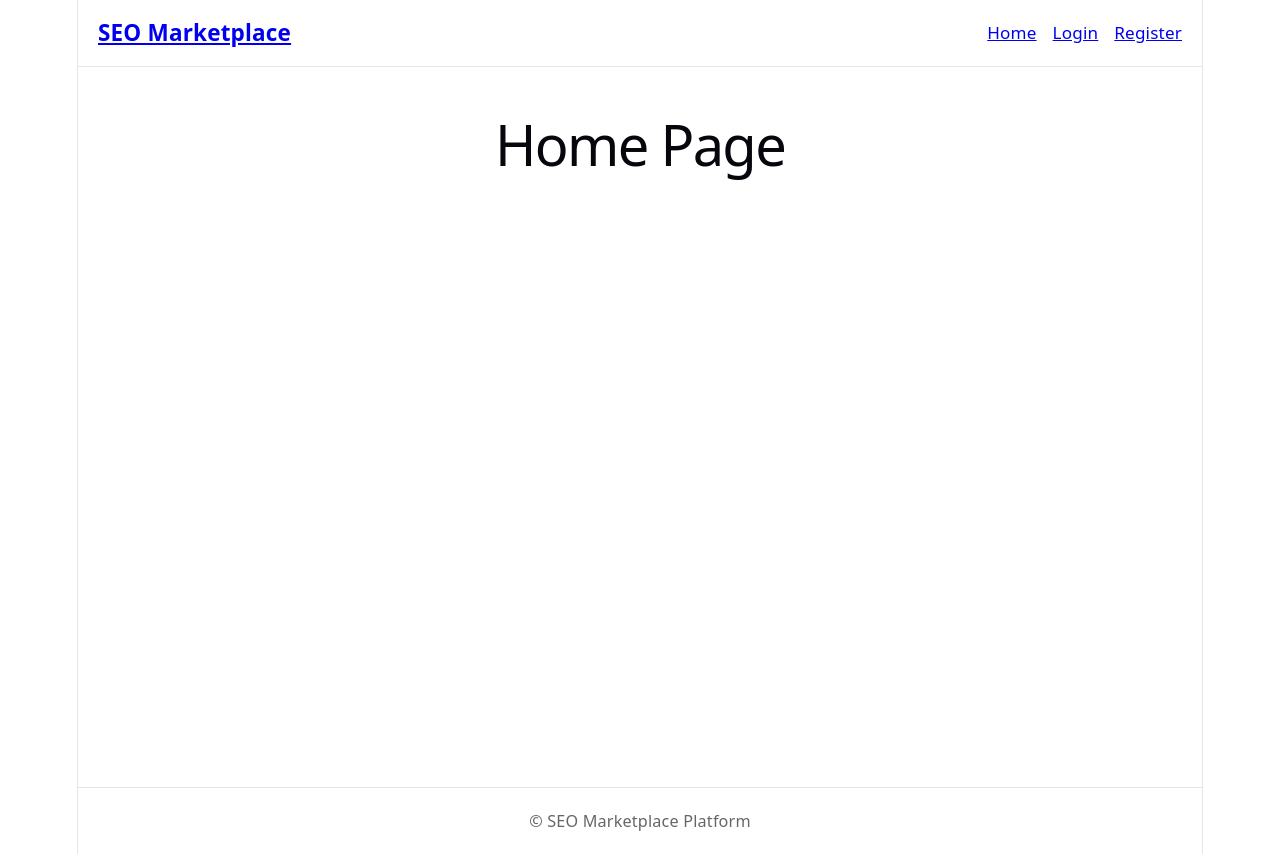
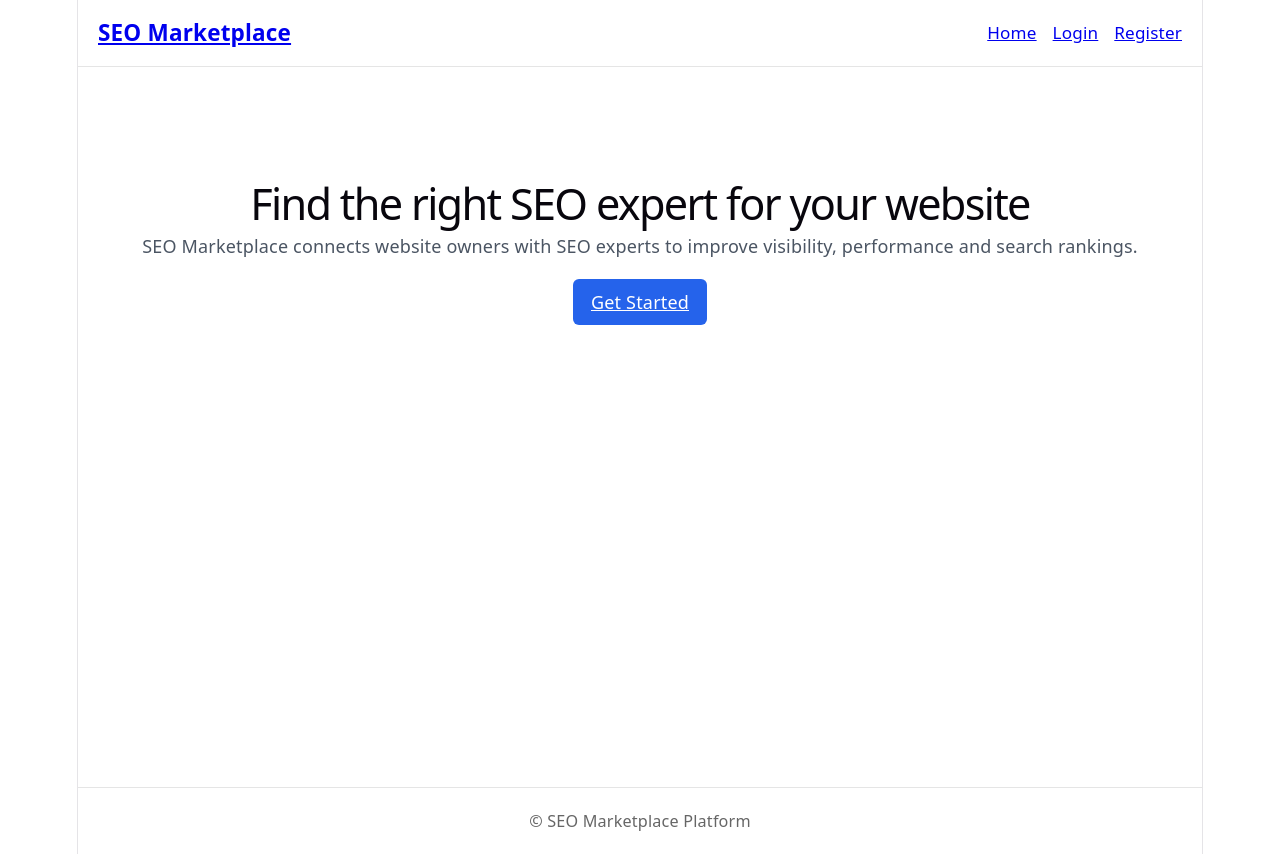
Before and after one commit to levanBatmanishvili/seo-marketplace-platform, a React app in the folder frontend/: page / in a window 1280 px wide. Built offline with nearby package versions, Linux system fonts and the light colour scheme; the HTML template or start-up script is replaced by a standard one.

Commit message:
feat: create homepage hero section

```diff
--- a/frontend/src/pages/HomePage.jsx
+++ b/frontend/src/pages/HomePage.jsx
@@ -1,3 +1,20 @@
+import "../styles/home.css";
+
 export default function HomePage() {
-    return <h1>Home Page</h1>;
-  }
+  return (
+    <section className="home-hero">
+      <h1 className="home-hero__title">
+        Find the right SEO expert for your website
+      </h1>
+
+      <p className="home-hero__text">
+        SEO Marketplace connects website owners with SEO experts to improve
+        visibility, performance and search rankings.
+      </p>
+
+      <a href="/register" className="home-hero__button">
+        Get Started
+      </a>
+    </section>
+  );
+}
--- /dev/null
+++ b/frontend/src/styles/home.css
@@ -0,0 +1,36 @@
+.home-hero {
+    padding: 40px 0;
+  }
+
+  .home-hero__title {
+    font-size: 1.8rem;
+    margin-bottom: 16px;
+  }
+
+  .home-hero__text {
+    margin-bottom: 20px;
+    color: #4b5563;
+  }
+
+  .home-hero__button {
+    display: inline-block;
+    padding: 10px 18px;
+    background-color: #2563eb;
+    color: white;
+    border-radius: 6px;
+    font-weight: 500;
+  }
+
+  .home-hero__button:hover {
+    opacity: 0.9;
+  }
+
+  @media (min-width: 768px) {
+    .home-hero__title {
+      font-size: 2.4rem;
+    }
+
+    .home-hero {
+      padding: 60px 0;
+    }
+  }
```
